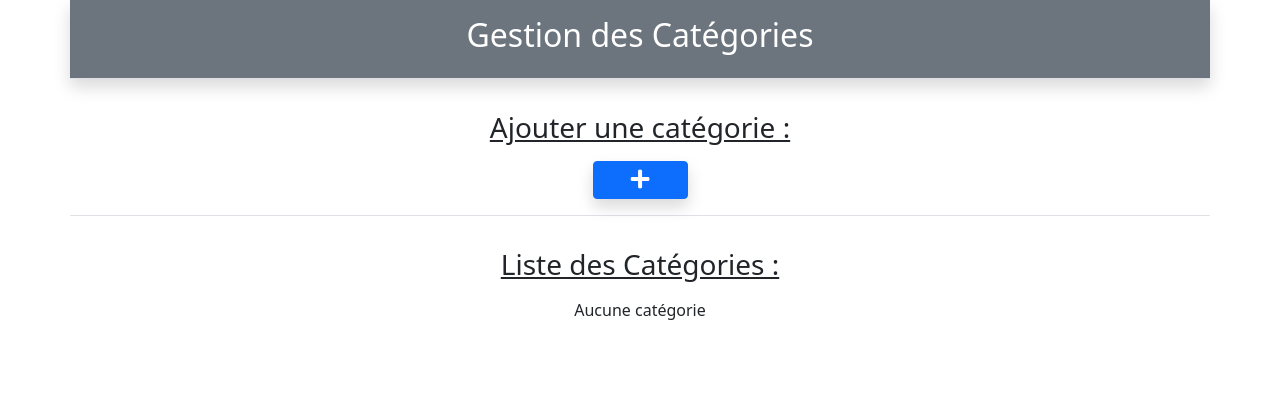
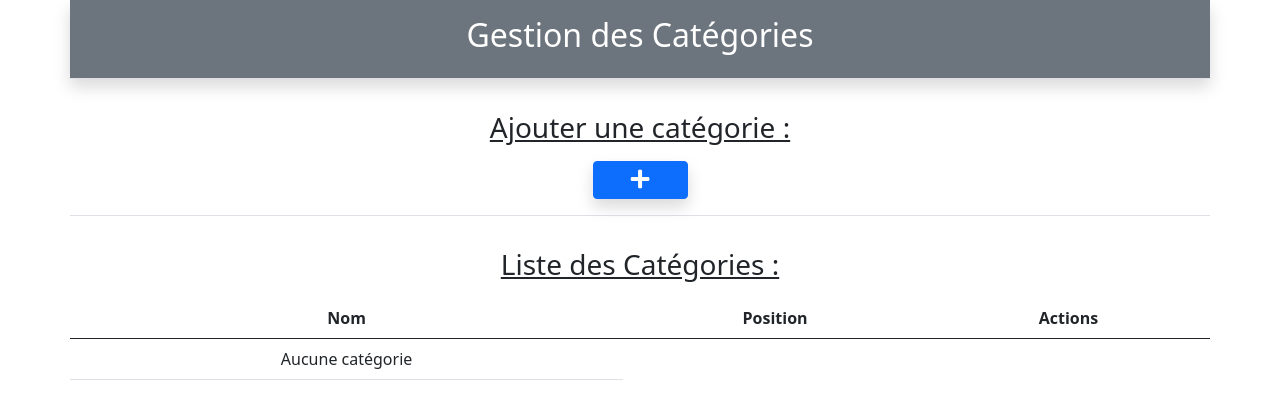
Before and after one commit to froldev/froldev-symfony-myvideoplayer-heroku, a Symfony app: template templates/category/index.html.twig in a window 1280 px wide. Shown: the top 419 px of the page. Run offline with Twig, Linux system fonts and the light colour scheme; the template is opened without the code that fills it, so the values that code supplies are empty; some libraries are stand-ins or nearby versions.

Commit message:
modify view category index

```diff
--- a/templates/category/index.html.twig
+++ b/templates/category/index.html.twig
@@ -18,24 +18,39 @@
 		<div class="row text-center pt-3 pb-3">
 			<h3 class="pb-2 text-decoration-underline">Liste des Catégories :
 			</h3>
-			<div class="d-flex flex-wrap justify-content-center">
-				{% for category in categories %}
-					<div class="card col-lg-4 cold-md-6 col-sm-12 bg-dark text-white m-2 p-2 rounded-lg shadow">
-						<img src="{{ vich_uploader_asset(category) }}" class="card-img d-flex justify-content-center align-items-center" alt="{{ category.name }}" height="200">
-						<div class="card-img-overlay d-flex flex-column justify-content-evenly">
-							<h3 class="card-title bg-dark d-flex justify-content-center p-2">{{ category.name|upper }}</h5>
-							<div class="d-flex justify-content-evenly">
-								<a href="{{ path('category_edit', {'slug': category.slug}) }}" class="card-link btn btn-success" type="button">Modifier</a>
-								{{ include('category/_delete_form.html.twig') }}
-							</div>
-						</div>
-					</div>
-				{% else %}
-					<div class="col-12">
-						<p>Aucune catégorie</p>
-					</div>
-				{% endfor %}
-			</div>
+			<table class="table">
+				<thead>
+					<tr>
+						<th scope="col">Nom</th>
+						<th scope="col">Position</th>
+						<th scope="col">Actions</th>
+					</tr>
+				</thead>
+				<tbody>
+					{% for category in categories %}
+						<tr>
+							<td>
+								{{ category.name }}
+							</td>
+							<td>
+								{{ category.position }}
+							</td>
+							<td class="d-flex justify-content-evenly">
+								<a class="btn" href="{{ path('category_edit', {'slug': category.slug}) }}">
+									<i class="fas fa-edit fa-lg text-success"></i>
+								</a>
+								<a class="btn js-delete" href="{{ path('category_delete', {'id': category.id}) }}">
+									<i class="fas fa-trash fa-lg text-danger"></i>
+								</a>
+							</td>
+						</tr>
+					{% else %}
+						<tr>
+							<td>Aucune catégorie</td>
+						</tr>
+					{% endfor %}
+				</tbody>
+			</table>
 		</div>
 	</div>
 {% endblock %}
```
